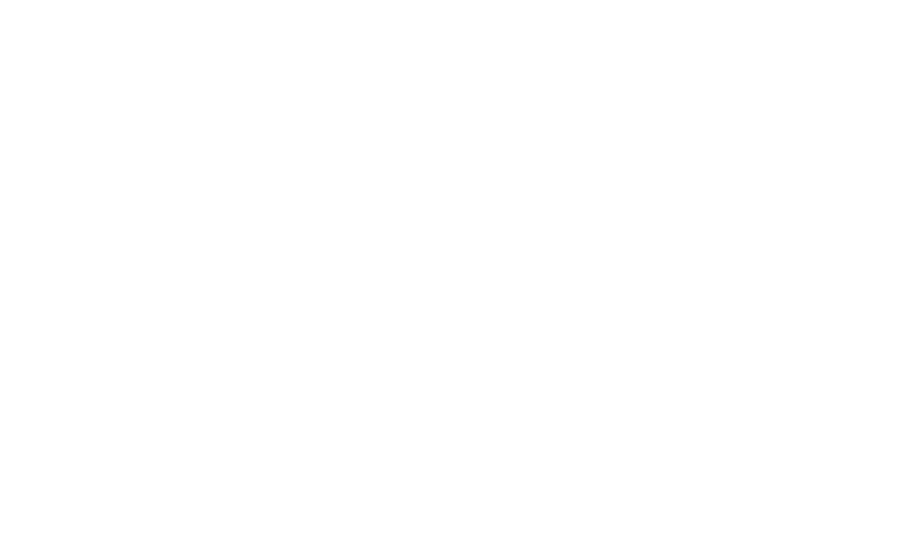
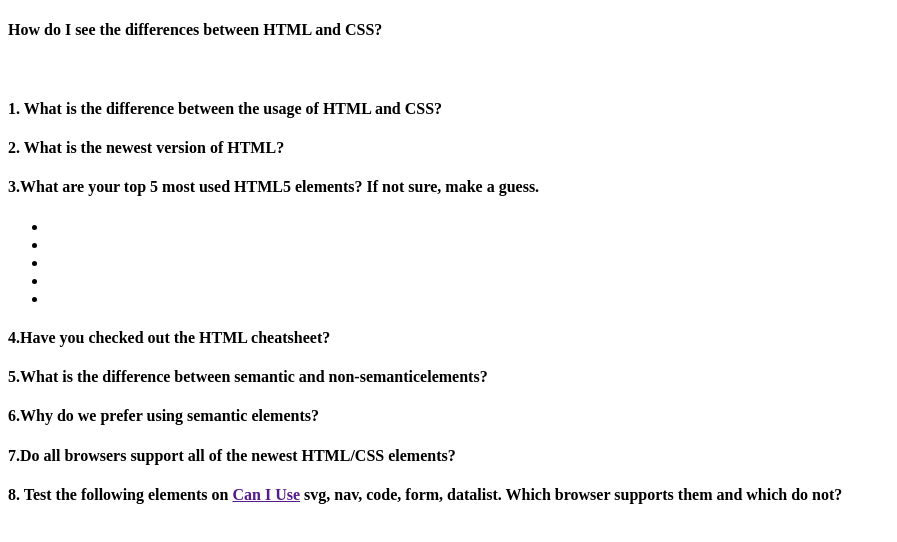
Before and after one commit to lwcrisafi/html-practice, a plain HTML site: page index.html in a window 1280 px wide. Shown: the whole page, without its empty margins (0-897 px from the left). Drawn offline with Linux system fonts and the light colour scheme.

Commit message:
added questions from mentors

```diff
--- a/index.html
+++ b/index.html
@@ -6,6 +6,36 @@
     <title>About HTML and CSS</title>
 </head>
 <body>
+    <main>
+        <h4><strong>How do I see the differences between HTML and CSS?</strong></h4>
+        <br>
+        <h4>1. What is the difference between the usage of <strong>HTML and CSS?</strong></h4>
+
+        <h4>2. What is the newest version of <strong>HTML?
+        </strong></h4>
+
+        <h4>3.What are your top 5 most used <strong>HTML5 elements</strong>? If not sure, make a guess.</h4>
+
+        <ul>
+            <li></li>
+            <li></li>
+            <li></li>
+            <li></li>
+            <li></li>
+        </ul>
+
+        <h4>4.Have you checked out the <strong>HTML cheatsheet?</strong></h4>
+
+        <p><a href=""></a></p>
+
+        <h4>5.What is the difference between <strong>semantic and non-semantic</strong>elements?</h4>
+
+        <h4>6.Why do we prefer using <strong>semantic elements?</strong></h4>
+
+        <h4>7.Do all <strong>browsers support</strong> all of the newest HTML/CSS elements?</h4>
+
+        <h4>8. Test the following elements on <a href="">Can I Use</a> svg, nav, code, form, datalist. Which browser supports them and which do not? </h4>
+    </main>
 
 </body>
 </html>
```
